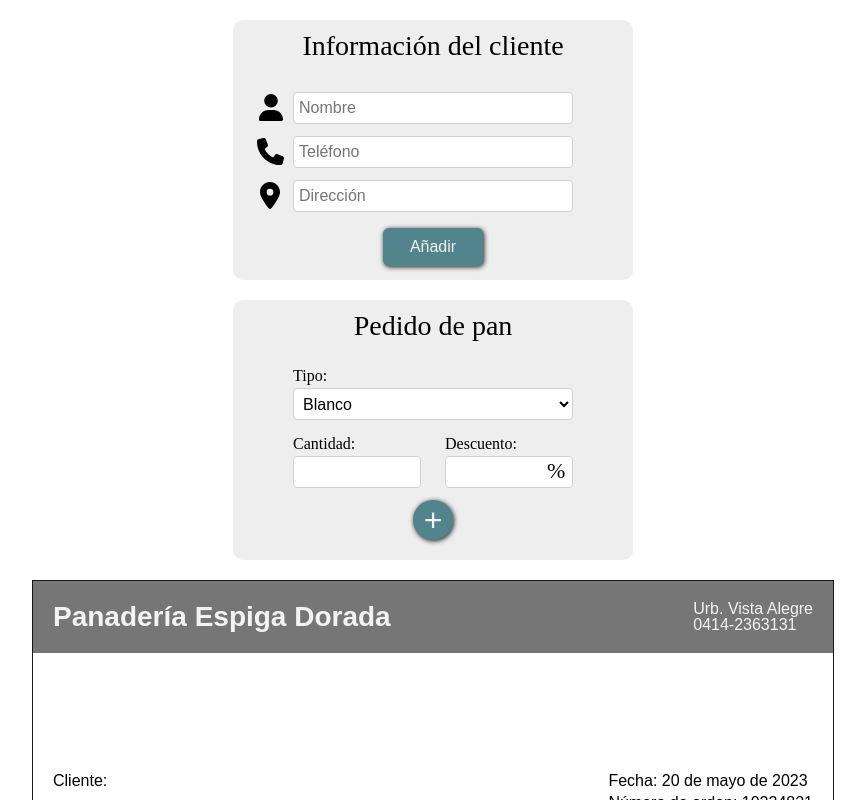
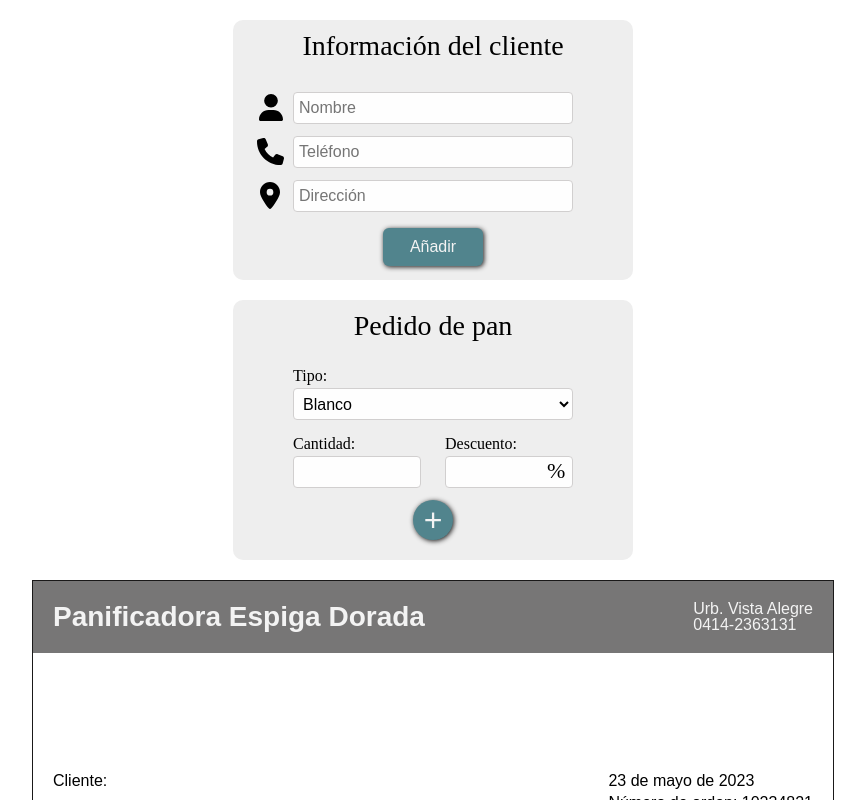
Before and after one commit to jm-mogo/calculatePan, a plain HTML site: page index.html in a window 1280 px wide. Both pictures are taken after a click on the button "Añadir". Shown: the top 800 px of the page, without its empty margins (207-1072 px from the left). Drawn offline with Linux system fonts and the light colour scheme.

Commit message:
added getToday function

```diff
--- a/index.html
+++ b/index.html
@@ -74,7 +74,7 @@
 
         <div class="header">
             <div class="title-header">
-                <h2>Panadería Espiga Dorada</h2>
+                <h2>Panificadora Espiga Dorada</h2>
             </div>
 
             <div class="info-header">
@@ -89,7 +89,7 @@
 
             </div>
             <div class="bill-date-number">
-                <p>Fecha: 20 de mayo de 2023</p>
+                <p id="bill-date">Fecha: 20 de mayo de 2023</p>
                 <p>Número de orden: 10234821</p>
             </div>
         </div>
--- a/script.js
+++ b/script.js
@@ -16,6 +16,7 @@ const btnAddItem = document.getElementById("btn-add-item");
 const itemsTable = document.getElementById("items-table");
 const totalTable = document.getElementById("total-table-result");
 const clientInfoBill = document.getElementById("bill-client-info");
+const billDate = document.getElementById('bill-date');
 
 //Factory function to create pan types
 const pan = (name, price, id) => {
@@ -134,7 +135,8 @@ function displayItems() {
 }
 
 function displayClientInfo() {
- clientInfoBill.innerHTML = `
+billDate.textContent = getToday()
+clientInfoBill.innerHTML = `
                 <h4>Cliente:</h4>
                 <h3>${clientsName.value}</h3>
                 <p>${clientsAddress.value}</p>`
@@ -181,3 +183,14 @@ function printF() {
 }
 
 printBtn.addEventListener('click', printF)
+
+//Date
+function getToday() {
+    const today = new Date();
+    const monthNames = ["enero", "febrero", "marzo", "abril", "mayo", "junio", "julio", "agosto", "septiembre", "octubre", "noviembre", "diciembre"];
+    const day = today.getDate();
+    const month = today.getMonth();
+    const year = today.getFullYear();
+
+    return `${day} de ${monthNames[month]} de ${year}`;
+}
```
